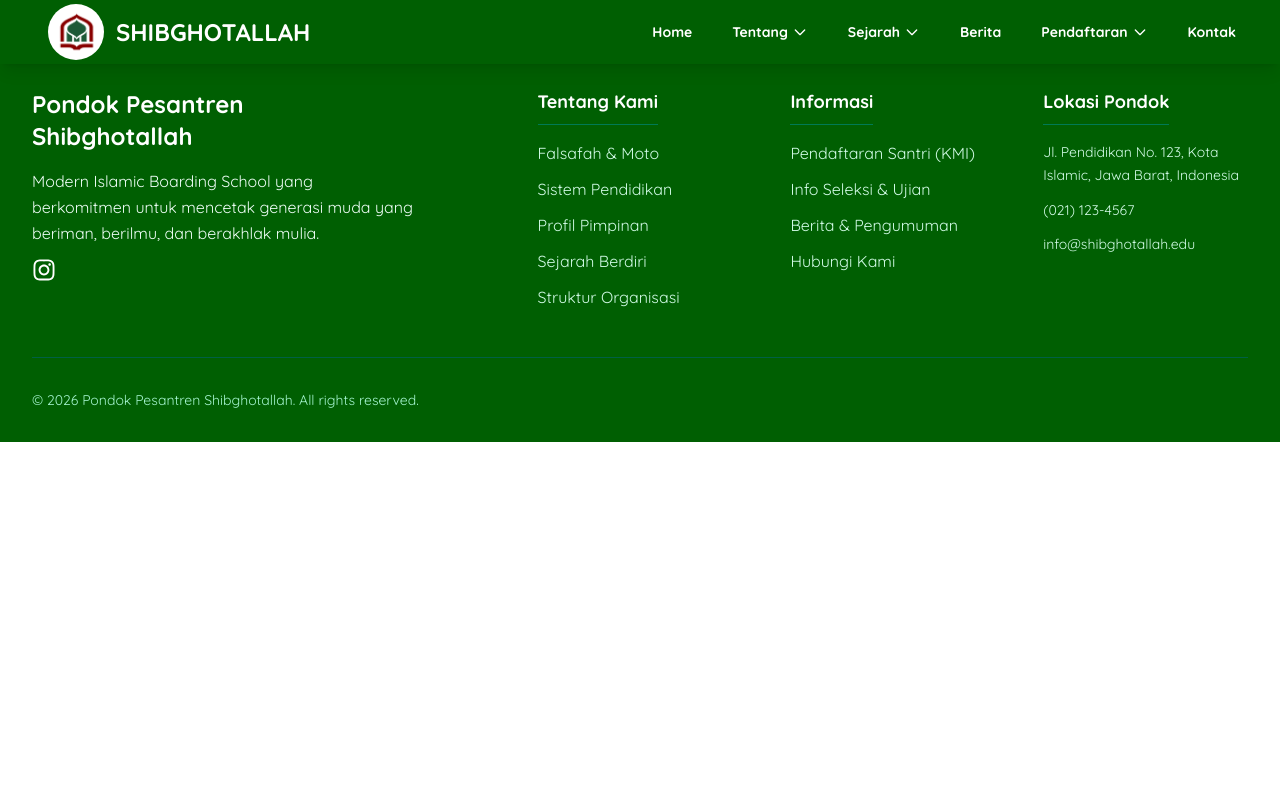
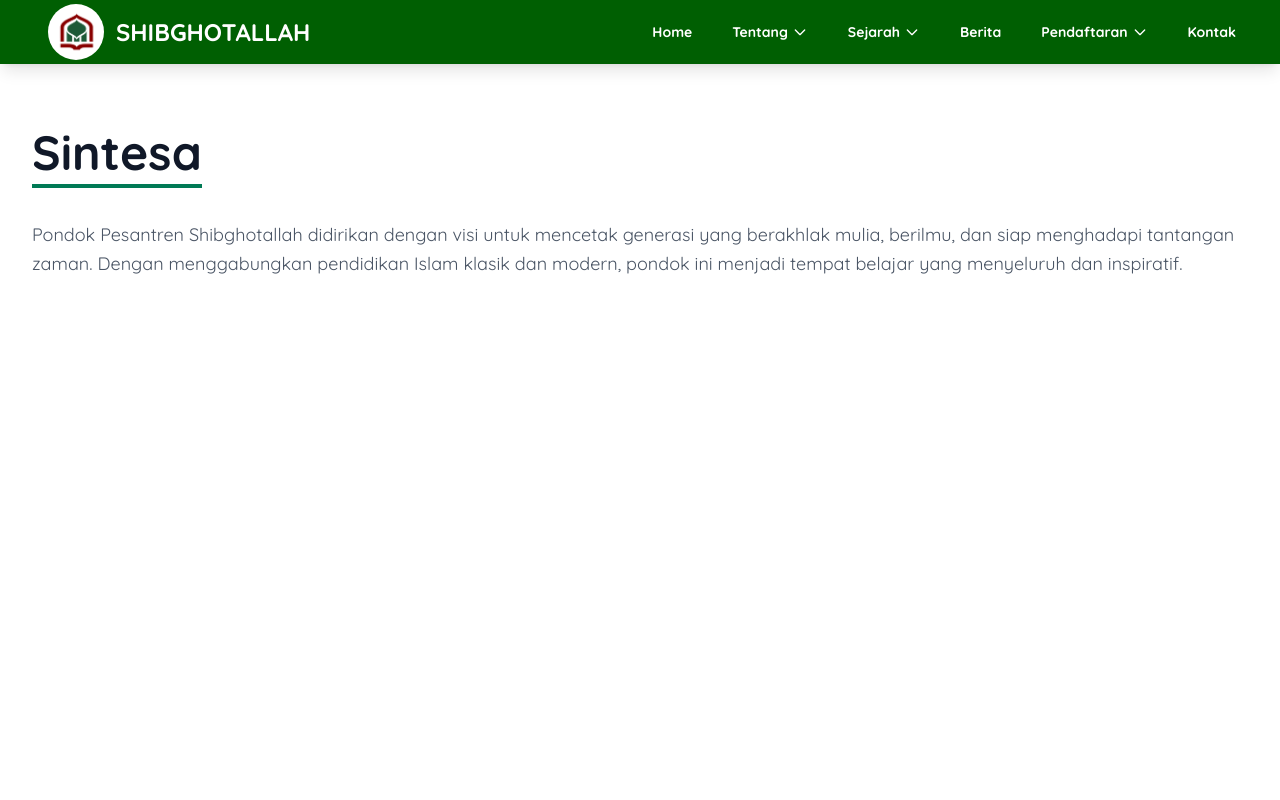
Before and after one commit to LinggarR01/shibghotallah, a Next.js app: page /sejarah/sintesa in a window 1280 px wide. Shown: the top 800 px of the page. Built offline with nearby package versions, Linux system fonts and the light colour scheme.

Commit message:
feat: update each page layout for sublink sejarah

```diff
--- a/app/sejarah/latar-belakang/page.tsx
+++ b/app/sejarah/latar-belakang/page.tsx
@@ -1,3 +1,20 @@
 export default function LatarBelakangPage() {
-  return <h1>Latar Belakang</h1>;
+  return (
+    <div className="min-h-screen bg-white w-full flex flex-col font-quicksand">
+      <section className="py-16 md:py-24 bg-white relative overflow-hidden">
+        <div className="max-w-7xl mx-auto p-4 sm:p-6 lg:p-8 relative z-10">
+          <h1 className="text-3xl sm:text-4xl md:text-5xl font-bold text-gray-900 mb-6 md:mb-8 border-b-4 pb-2 border-emerald-700 inline-block">
+            Latar Belakang
+          </h1>
+          <p className="text-base md:text-lg text-gray-600 leading-relaxed">
+            Pondok Pesantren Shibghotallah didirikan dengan visi untuk mencetak
+            generasi yang berakhlak mulia, berilmu, dan siap menghadapi
+            tantangan zaman. Dengan menggabungkan pendidikan Islam klasik dan
+            modern, pondok ini menjadi tempat belajar yang menyeluruh dan
+            inspiratif.
+          </p>
+        </div>
+      </section>
+    </div>
+  );
 }
--- a/app/sejarah/selayang-pandang/page.tsx
+++ b/app/sejarah/selayang-pandang/page.tsx
@@ -1,3 +1,24 @@
 export default function SelayangPandangPage() {
-  return <h1>Selayang Pandang</h1>;
+  return (
+    <div className="min-h-screen bg-white w-full flex flex-col font-quicksand">
+      <section className="py-16 md:py-24 bg-white relative overflow-hidden">
+        <div className="max-w-7xl mx-auto p-4 sm:p-6 lg:p-8 relative z-10">
+          <h1 className="text-3xl sm:text-4xl md:text-5xl font-bold text-gray-900 mb-6 md:mb-8 border-b-4 pb-2 border-emerald-700 inline-block">
+            Selayang Pandang
+          </h1>
+          <p className="text-base md:text-lg text-gray-600 leading-relaxed">
+            Pondok Pesantren Shibghotallah adalah lembaga pendidikan Islam yang
+            didirikan dengan tujuan mencetak generasi muda yang beriman,
+            berilmu, dan berakhlak mulia. Dengan menggabungkan metode
+            pembelajaran tradisional dan modern, pondok ini menyediakan
+            lingkungan belajar yang kondusif untuk perkembangan spiritual dan
+            intelektual santri. Melalui berbagai program pendidikan, kegiatan
+            keagamaan, dan pengembangan karakter, Shibghotallah berkomitmen
+            untuk menjadi pusat pembelajaran yang inspiratif dan inovatif dalam
+            dunia pesantren.
+          </p>
+        </div>
+      </section>
+    </div>
+  );
 }
--- a/app/sejarah/sintesa/page.tsx
+++ b/app/sejarah/sintesa/page.tsx
@@ -1,3 +1,20 @@
 export default function SintesaPage() {
-  return <h1>Sintesa</h1>;
+  return (
+    <div className="min-h-screen bg-white w-full flex flex-col font-quicksand">
+      <section className="py-16 md:py-24 bg-white relative overflow-hidden">
+        <div className="max-w-7xl mx-auto p-4 sm:p-6 lg:p-8 relative z-10">
+          <h1 className="text-3xl sm:text-4xl md:text-5xl font-bold text-gray-900 mb-6 md:mb-8 border-b-4 pb-2 border-emerald-700 inline-block">
+            Sintesa
+          </h1>
+          <p className="text-base md:text-lg text-gray-600 leading-relaxed">
+            Pondok Pesantren Shibghotallah didirikan dengan visi untuk mencetak
+            generasi yang berakhlak mulia, berilmu, dan siap menghadapi
+            tantangan zaman. Dengan menggabungkan pendidikan Islam klasik dan
+            modern, pondok ini menjadi tempat belajar yang menyeluruh dan
+            inspiratif.
+          </p>
+        </div>
+      </section>
+    </div>
+  );
 }
--- a/app/sejarah/struktur-organisasi/page.tsx
+++ b/app/sejarah/struktur-organisasi/page.tsx
@@ -1,3 +1,20 @@
 export default function StrukturOrganisasiPage() {
-  return <h1>Struktur Organisasi</h1>;
+  return (
+    <div className="min-h-screen bg-white w-full flex flex-col font-quicksand">
+      <section className="py-16 md:py-24 bg-white relative overflow-hidden">
+        <div className="max-w-7xl mx-auto p-4 sm:p-6 lg:p-8 relative z-10">
+          <h1 className="text-3xl sm:text-4xl md:text-5xl font-bold text-gray-900 mb-6 md:mb-8 border-b-4 pb-2 border-emerald-700 inline-block">
+            Struktur Organisasi
+          </h1>
+          <p className="text-base md:text-lg text-gray-600 leading-relaxed">
+            Pondok Pesantren Shibghotallah didirikan dengan visi untuk mencetak
+            generasi yang berakhlak mulia, berilmu, dan siap menghadapi
+            tantangan zaman. Dengan menggabungkan pendidikan Islam klasik dan
+            modern, pondok ini menjadi tempat belajar yang menyeluruh dan
+            inspiratif.
+          </p>
+        </div>
+      </section>
+    </div>
+  );
 }
```
